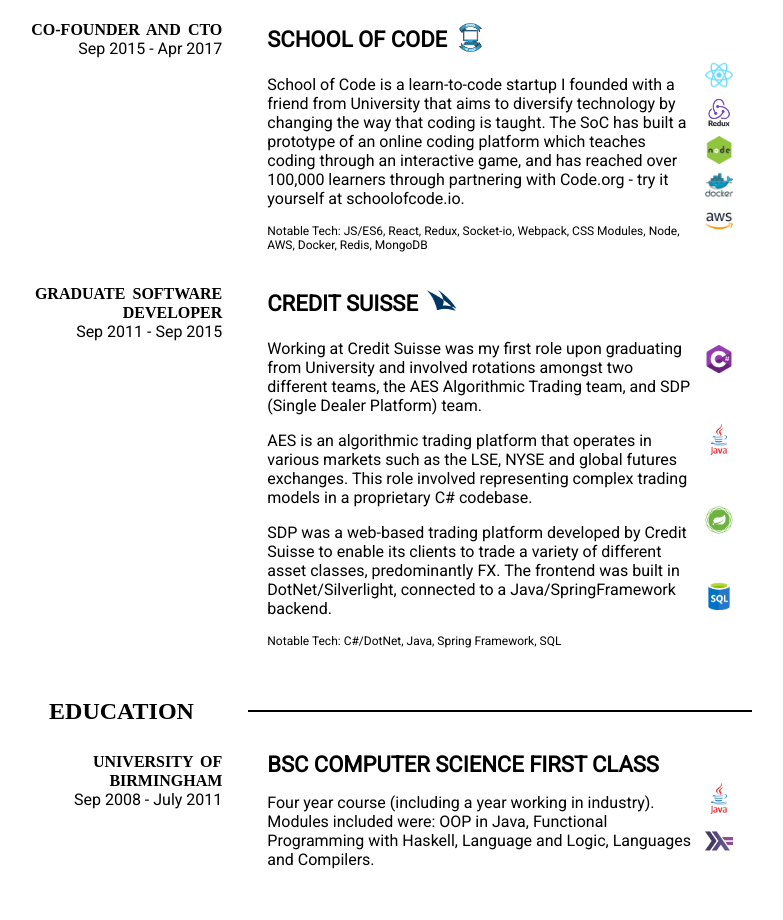
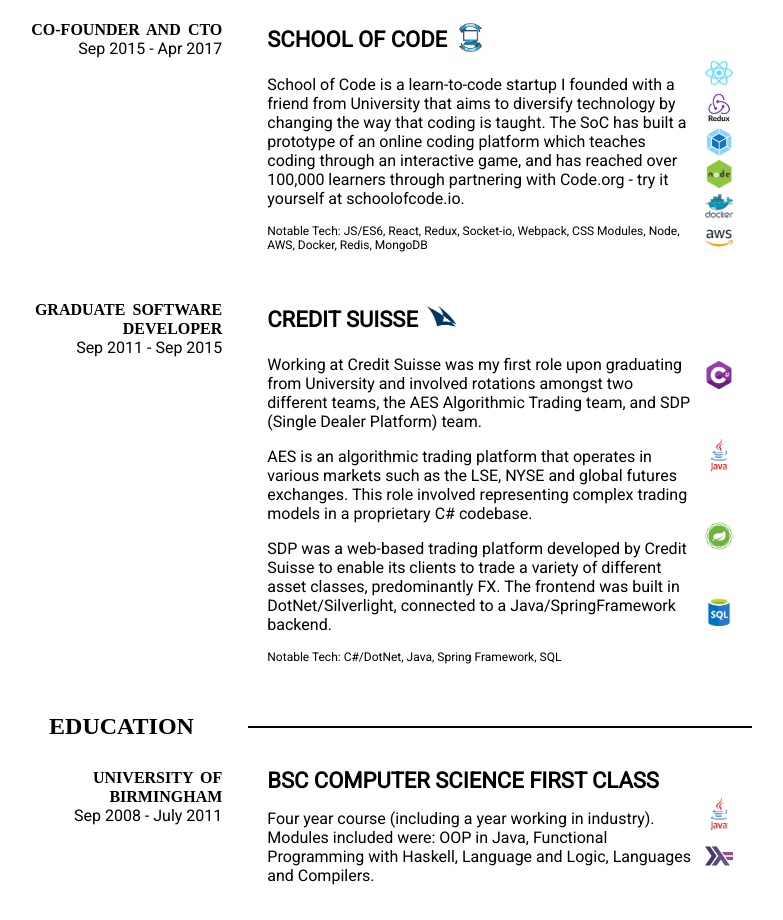
Before and after one commit to bhishp/bhishp-cv, a React (Create React App) app: page / in a window 1280 px wide. Shown: the part 920-1840 px from the top of the page, without its empty margins (272-1055 px from the left). Built offline with nearby package versions, Linux system fonts and the light colour scheme.

Commit message:
Added webpack icon

```diff
--- a/src/components/TechIcon/TechIcon.tsx
+++ b/src/components/TechIcon/TechIcon.tsx
@@ -17,6 +17,7 @@
 import reduxObservablesIcon from './img/redux-observables.png';
 import swaggerIcon from './img/swagger-logo.png';
 import lambdaIcon from './img/aws-lambda.png';
+import webpackIcon from './img/webpack.png';
 
 const TechIconMap = {
   [TechIconType.REACT]: reactIcon,
@@ -32,7 +33,8 @@
   [TechIconType.HASKELL]:  haskellIcon,
   [TechIconType.REDUX_OBSERVABLES]:  reduxObservablesIcon,
   [TechIconType.SWAGGER]:  swaggerIcon,
-  [TechIconType.AWS_LAMBDA]:  lambdaIcon
+  [TechIconType.AWS_LAMBDA]:  lambdaIcon,
+  [TechIconType.WEBPACK]:  webpackIcon,
 };
 
 export interface TechIconProps {
--- a/src/data.json
+++ b/src/data.json
@@ -52,6 +52,7 @@
           "techIcons": [
             "react",
             "redux",
+            "webpack",
             "node",
             "docker",
             "aws"
--- a/src/types/data.ts
+++ b/src/types/data.ts
@@ -23,6 +23,7 @@
   REDUX_OBSERVABLES = 'redux-observables',
   SWAGGER = 'swagger',
   AWS_LAMBDA = 'aws-lambda',
+  WEBPACK = 'webpack',
 }
 
 export interface Data {
```
Also changed, not shown: src/components/TechIcon/img/webpack.png (added).
